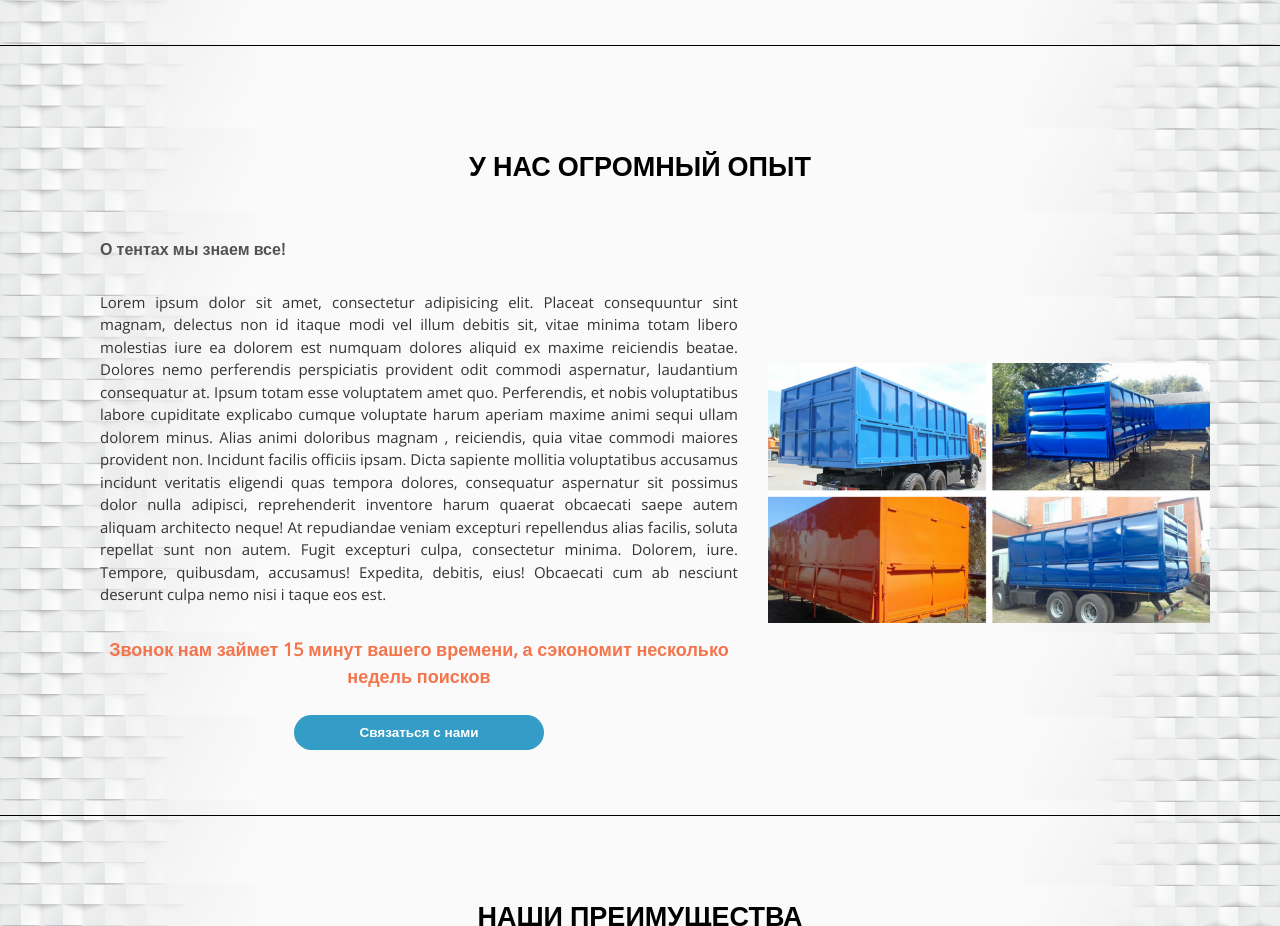
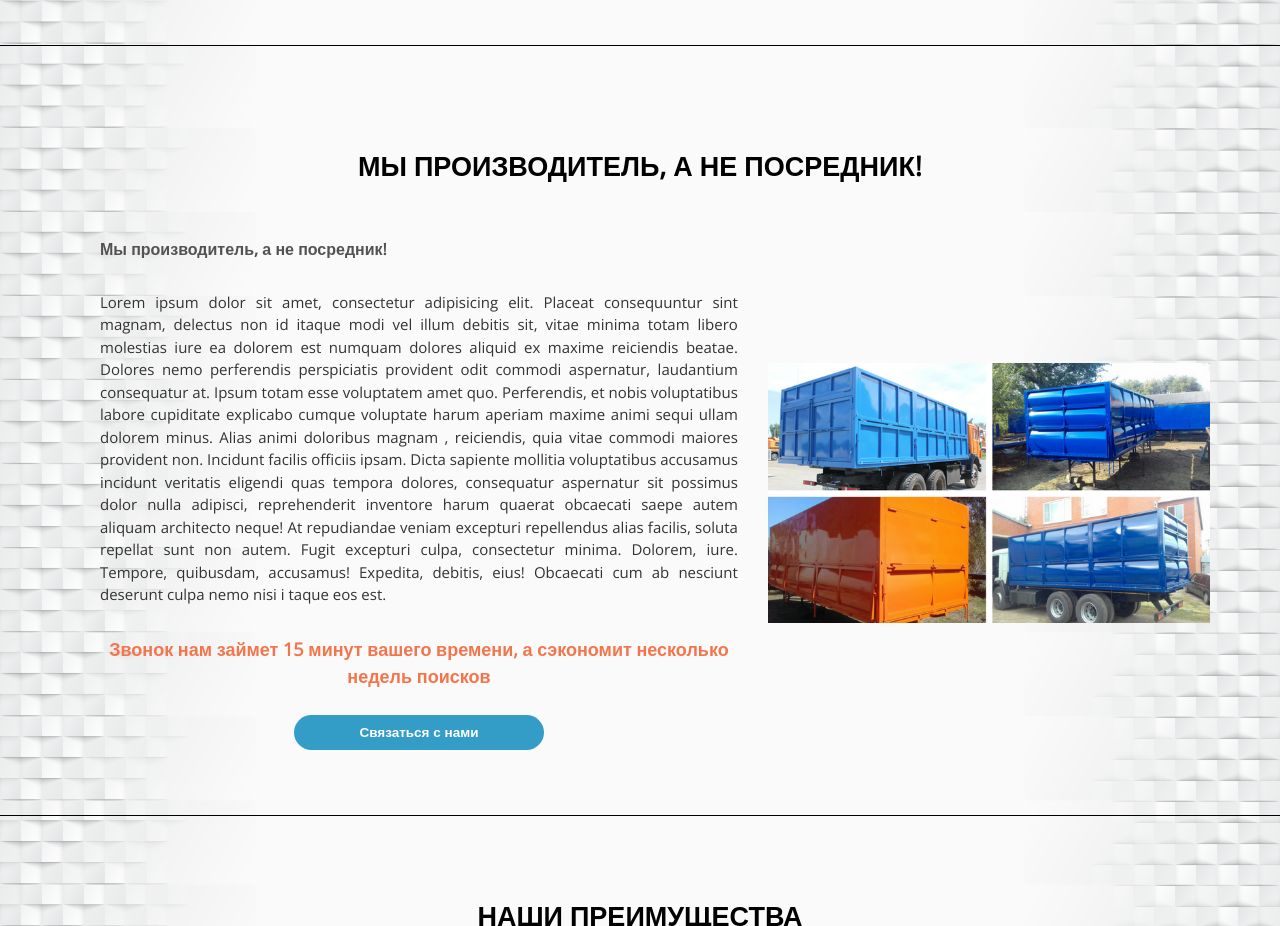
Before and after one commit to Bariss2018/titan-tent, a plain HTML site: page index.html in a window 1280 px wide. Shown: the part 1301-2227 px from the top of the page. Drawn offline with nearby package versions, Linux system fonts and the light colour scheme.

Commit message:
04.09.18

```diff
--- a/index.html
+++ b/index.html
@@ -160,12 +160,12 @@
 				<div class="container">
 					<section id="what-is-it" class="what-is-it-section">
 
-						<h2 class="section-title">У нас огромный опыт</h2>
+						<h2 class="section-title">Мы производитель, а не посредник!</h2>
 
 						<div class="container">
 							<section class="what-is-it-item">
 								<div id="certificat" class="what-is-it-desc">
-									<h3>О тентах мы знаем все!</h3>
+									<h3>Мы производитель, а не посредник!</h3>
 									<p>Lorem ipsum dolor sit amet, consectetur adipisicing elit. Placeat consequuntur sint magnam, delectus non id itaque modi vel illum debitis sit, vitae minima totam libero molestias iure ea dolorem est numquam dolores aliquid ex maxime reiciendis beatae. Dolores nemo perferendis perspiciatis provident odit commodi aspernatur, laudantium consequatur at. Ipsum totam esse voluptatem amet quo. Perferendis, et nobis voluptatibus labore cupiditate explicabo cumque voluptate harum aperiam maxime animi sequi ullam dolorem minus. Alias animi doloribus magnam , reiciendis, quia vitae commodi maiores provident non. Incidunt facilis officiis ipsam. Dicta sapiente mollitia voluptatibus accusamus incidunt veritatis eligendi quas tempora dolores, consequatur aspernatur sit possimus dolor nulla adipisci, reprehenderit inventore harum quaerat obcaecati saepe autem aliquam architecto neque! At repudiandae veniam excepturi repellendus alias facilis, soluta repellat sunt non autem. Fugit excepturi culpa, consectetur minima. Dolorem, iure. Tempore, quibusdam, accusamus! Expedita, debitis, eius! Obcaecati cum ab nesciunt deserunt culpa nemo nisi i  taque eos est.</p>
 									<div class="main-button-title">Звонок нам займет 15 минут вашего времени, а сэкономит несколько недель поисков</div>
 									<div class="what-is-it-submit">
```
